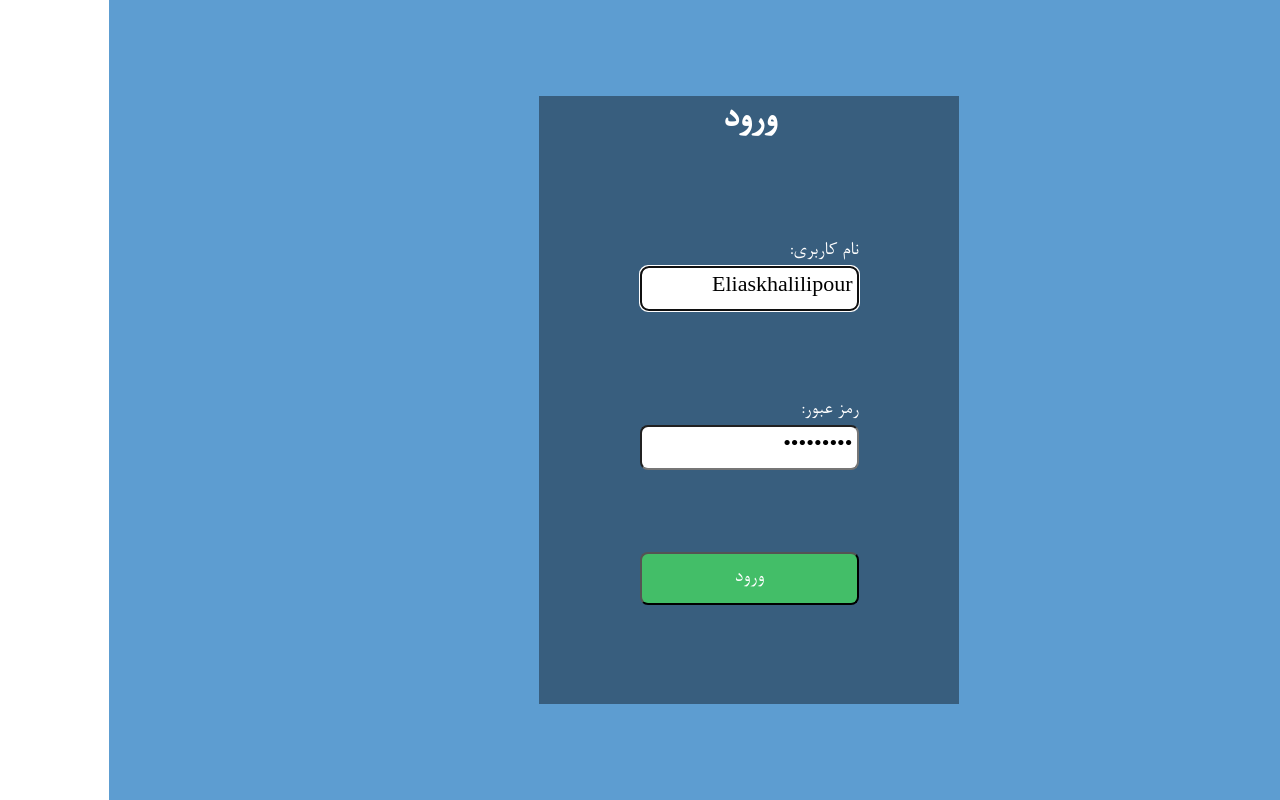
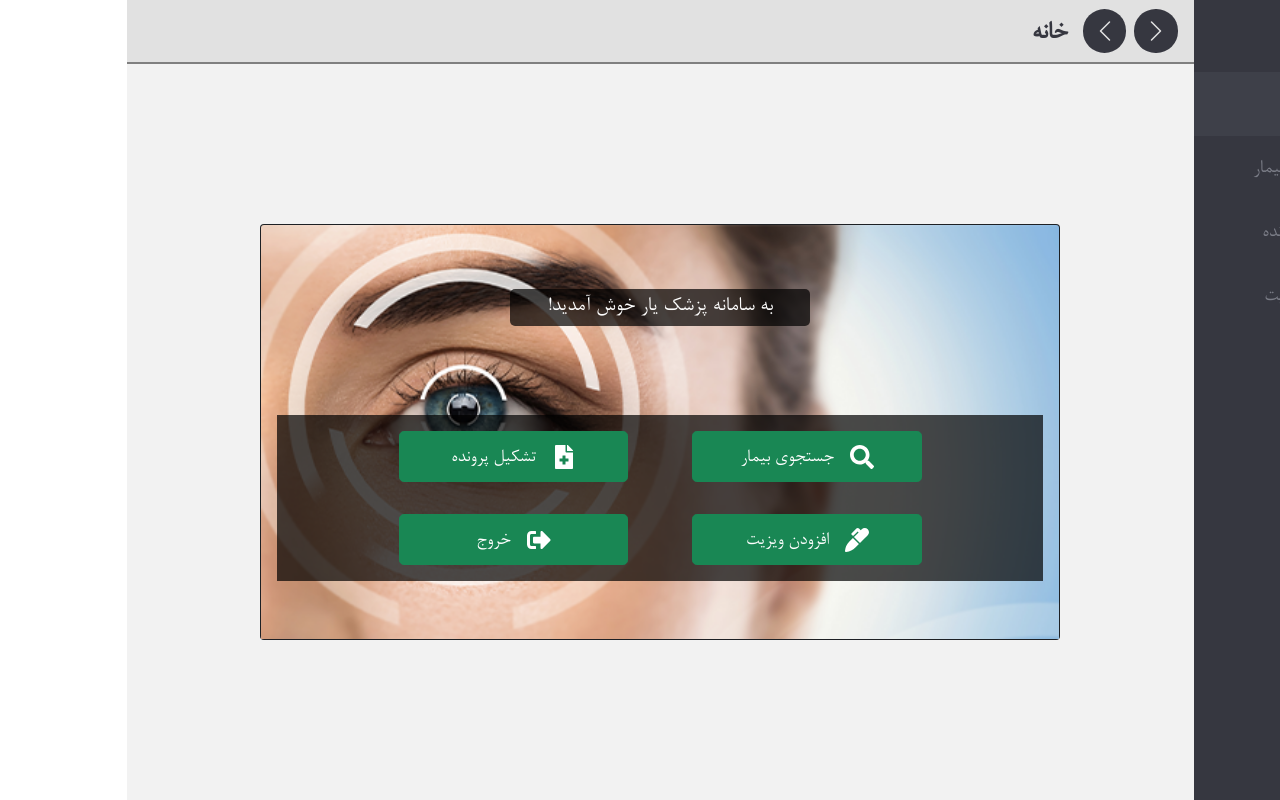
Before and after one commit to alireza-soheilmahmodi/pezeshkyar, a React (Create React App) app: page /app/home in a window 1280 px wide. Before the commit this address led to /. Built offline with nearby package versions, Linux system fonts and the light colour scheme; no server answers; sample sign-in values are in the browser's storage.

Commit message:
logout functionality and header componenet is done

```diff
--- /dev/null
+++ b/src/components/Header/Header.js
@@ -0,0 +1,48 @@
+import Style from './Header.module.css';
+import { useNavigate, useLocation } from 'react-router-dom';
+import { BsChevronRight, BsChevronLeft } from 'react-icons/bs';
+
+const utlToTitle = {
+  home: 'خانه',
+  patients: 'بیمار',
+  createFile: 'تشکیل پرونده',
+  addVisit: 'افزودن ویزیت',
+  form: 'فرم ها',
+  set: 'ثبت فرم',
+  edit: 'ویرایش فرم',
+  get: 'مشاهده فرم',
+  before_surgery: 'اطلاعات قبل عمل',
+  after_surgery: 'اطلاعات بعد از عمل',
+  epa: 'اطلاعات زیر بیهوشی کودکان',
+  surgery: 'اطلاعات معاینات جراحی ',
+};
+
+const Header = () => {
+  const navigate = useNavigate();
+  const location = useLocation();
+  const Url = location.pathname.split('/').slice(2);
+
+  let title = '';
+  Url.forEach((item) => {
+    if (utlToTitle[item]) {
+      title += utlToTitle[item] + ' / ';
+    }
+  });
+  title = title.slice(0, -2);
+
+  return (
+    <div className={Style.header}>
+      <div className={Style.navigations}>
+        <button onClick={() => navigate(-1)}>
+          <BsChevronRight />
+        </button>
+        <button onClick={() => navigate(1)}>
+          <BsChevronLeft />
+        </button>
+      </div>
+      <div className={Style.title}>{title}</div>
+    </div>
+  );
+};
+
+export default Header;
--- /dev/null
+++ b/src/components/Header/Header.module.css
@@ -0,0 +1,43 @@
+.header{
+  display: flex;
+  width: 100%;
+  height: 4rem;
+  background-color: #e1e1e1;
+  border-bottom: 2px solid gray;
+}
+.navigations{
+  display: flex;
+  height: 100%;
+  gap: 0.5rem;
+  width: fit-content;
+  padding: 0 1rem;
+  align-items: center;
+
+}
+.navigations > button{
+  border:none;
+  display: flex;
+  width: 2.7rem;
+  height: 2.7rem;
+  background-color: #363740;
+  justify-content: center;
+  align-items: center;
+  border-radius: 50%;
+  color: #e1e1e1;
+  font-size: 1.5rem;
+}
+
+
+
+
+.title{
+  display: flex;
+  justify-content: center;
+  align-items: center;
+  width: fit-content;
+  height: 100%;
+  font-size: 1.7rem;
+  font-weight: bold;
+  color: #363740;
+  margin-top: 3px;
+}
--- a/src/components/Login/Login.js
+++ b/src/components/Login/Login.js
@@ -7,7 +7,7 @@ import axios from '../../api/axios';
 const LOGIN_URL = '/auth/token/login/';
 
 const Login = () => {
-  const { auth, setAuth } = useAuth();
+  const { setAuth } = useAuth();
 
   const navigate = useNavigate();
   const location = useLocation();
@@ -21,7 +21,13 @@ const Login = () => {
   const [errMsg, setErrMsg] = useState('');
 
   useEffect(() => {
-    userRef.current.focus();
+    const auth = localStorage.getItem('auth');
+    if (auth) {
+      setAuth(JSON.parse(auth));
+      navigate(from, { replace: true });
+    } else {
+      userRef.current.focus();
+    }
   }, []);
 
   useEffect(() => {
@@ -38,6 +44,7 @@ const Login = () => {
       });
       const accessToken = response?.data?.auth_token;
       setAuth({ accessToken });
+      localStorage.setItem('auth', JSON.stringify({ accessToken }));
 
       setUser('');
       setPwd('');
@@ -53,6 +60,8 @@ const Login = () => {
       errRef.current.focus();
     }
   };
+
+  if (localStorage.getItem('auth')) return;
 
   return (
     <div className={loginStyle.loginContainer}>
--- /dev/null
+++ b/src/components/Logout/Logout.js
@@ -0,0 +1,13 @@
+import { useEffect } from 'react';
+import { Navigate } from 'react-router-dom';
+import useAuth from '../../hooks/useAuth';
+
+export const Logout = () => {
+  const { setAuth } = useAuth();
+
+  useEffect(() => {
+    localStorage.removeItem('auth');
+    setAuth({});
+  }, []);
+  return <Navigate to="/" replace />;
+};
--- a/src/components/MyApp/MyApp.js
+++ b/src/components/MyApp/MyApp.js
@@ -9,6 +9,7 @@ import { FormSetter } from '../forms/formSetter/FormSetter';
 import FormEdit from '../forms/formEdit/FormEdit';
 import Missing from '../missing/Missing';
 import Home from '../Home/Home';
+import { Logout } from '../Logout/Logout';
 
 const MyApp = () => {
   return (
@@ -30,6 +31,8 @@ const MyApp = () => {
 
         <Route path="addVisit" element={<AddVisit />} />
 
+        <Route path="logout" element={<Logout />} />
+
         <Route path="*" element={<Missing />} />
       </Route>
     </Routes>
--- a/src/components/MyAppLayout/MyAppLayout.js
+++ b/src/components/MyAppLayout/MyAppLayout.js
@@ -4,6 +4,8 @@ import Navbar from '../Navbar/Navbar';
 import Style from './MyAppLayout.module.css';
 import { ToastContainer } from 'react-toastify';
 import 'react-toastify/dist/ReactToastify.css';
+import Header from '../Header/Header';
+
 const MyAppLayout = () => {
   return (
     <>
@@ -11,7 +13,10 @@ const MyAppLayout = () => {
       <div className={`${Style.row} row g-0`}>
         <Sidebar />
         <main className={`${Style.main} col-md-9 col-lg-10 col-sm-12 g-0`}>
-          <Outlet />
+          <Header />
+          <section className={Style.mainContent}>
+            <Outlet />
+          </section>
         </main>
         <ToastContainer
           theme="dark"
--- a/src/components/MyAppLayout/MyAppLayout.module.css
+++ b/src/components/MyAppLayout/MyAppLayout.module.css
@@ -6,8 +6,19 @@
 .main {
   height: 100%;
   display: flex;
-  justify-content: center;
+  flex-direction: column;
+  justify-content: flex-start;
   align-items: center;
   overflow-y: hidden;
   background-color: #f2f2f2;
 }
+
+.mainContent{
+  /* contract header height */
+  height: calc(100% - 4rem);
+
+  display: flex;
+  justify-content: center;
+  align-items: center;
+  width: 100%;
+}
--- a/src/components/Sidebar/Sidebar.js
+++ b/src/components/Sidebar/Sidebar.js
@@ -1,4 +1,4 @@
-import { NavLink, useNavigate } from 'react-router-dom';
+import { NavLink } from 'react-router-dom';
 import Style from './Sidebar.module.css';
 import { useState, useEffect } from 'react';
 import useAxios from '../../hooks/useAxios';
@@ -8,17 +8,15 @@ import {
   FaMarker,
   FaSignOutAlt,
   FaHome,
-  FaArrowAltCircleLeft,
 } from 'react-icons/fa';
 
 const Sidebar = () => {
-  const navigate = useNavigate();
   const axios = useAxios();
   const [name, setName] = useState('');
 
   let activeStyle = {
     color: '#dde2ff',
-    borderRight: '4px solid white',
+    borderRight: '8px solid white',
     backgroundColor: '#3e4049',
   };
 
@@ -47,14 +45,6 @@ const Sidebar = () => {
     <div className={`col-md-3 col-lg-2 d-none d-md-block ${Style.right}`}>
       <label>{name}</label>
       <ul className="nav flex-column">
-        <button
-          onClick={() => navigate(-1)}
-          className={`${Style.backButton} btn btn-primary btn-lg btn-block mb-5`}
-        >
-          <FaArrowAltCircleLeft />
-          <span>بازگشت</span>
-        </button>
-
         <li className="nav-item">
           <NavLink
             end
--- a/src/components/Sidebar/Sidebar.module.css
+++ b/src/components/Sidebar/Sidebar.module.css
@@ -25,7 +25,7 @@
 
 .navLink:hover {
   color: #dde2ff;
-  border-right: 4px solid white;
+  border-right: 8px solid white;
   background-color: #3e4049;
 }
 
@@ -33,12 +33,3 @@
   margin-left: 1rem;
   margin-top: 5px;
 }
-
-.backButton{
-  text-align: right !important;
-  padding-right: 1.5rem !important;
-}
-
-.backButton span{
-  margin-right: 1rem;
-}
--- a/src/components/common/PatientSearchBox/PatientSearchBox.js
+++ b/src/components/common/PatientSearchBox/PatientSearchBox.js
@@ -22,7 +22,7 @@ const PatientSearchBox = () => {
     <section className={Style.container}>
       <label> جستجوی بیمار</label>
 
-      <form className={Style.searchField}>
+      <form className={Style.searchField} onSubmit={(e) => e.preventDefault()}>
         <input
           ref={inputRef}
           type="text"
```
